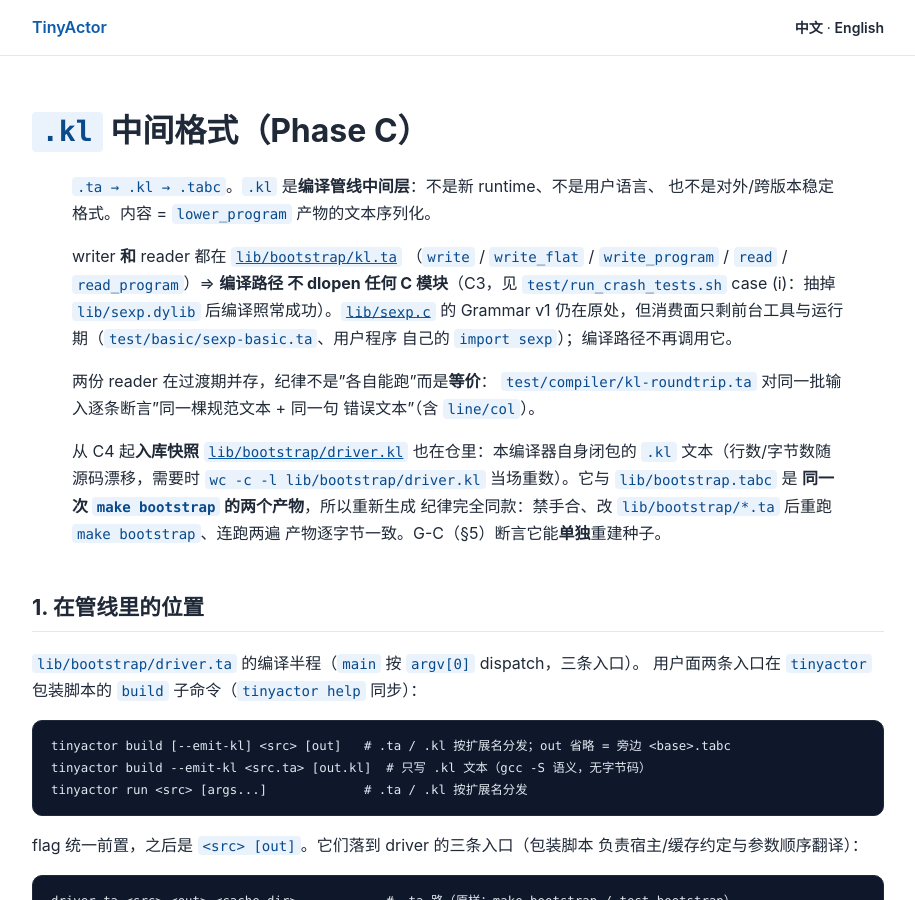
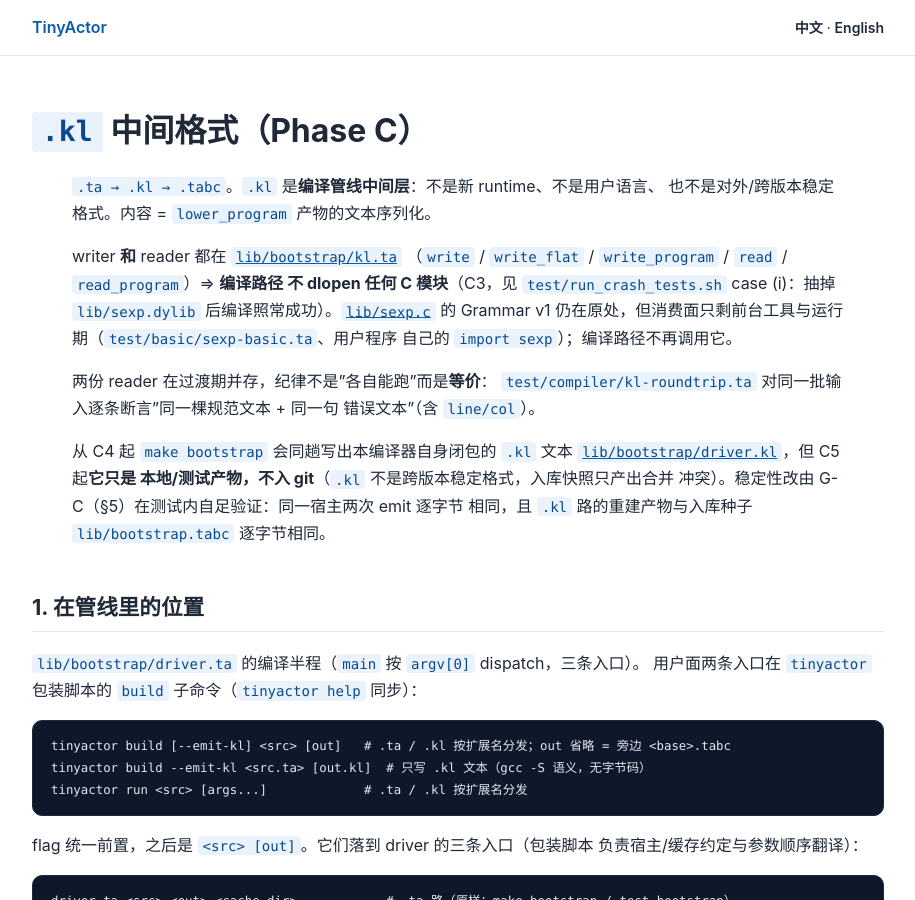
Before and after one commit to tiancaiamao/tinyactor, a Jekyll site: the page built from docs/kl-format.md, in a window 1280 px wide and 900 px high. Shown: the whole window, without its empty margins (182-1097 px from the left). Built offline with Jekyll 4.4.1, drawn with Linux system fonts in a browser that asks for light colours; our own code applies the rules of GitHub Pages for plain Markdown files; some of the changed text lies outside the part shown.

Commit message:
kl: driver.kl 快照退为本地产物，不入 git（G-C 改为测试内自足）
入库快照唯一独有价值是 git 历史里锚住 .kl 字节，而 .kl 本就不是跨版本
稳定格式——锚不稳定物只产出合并冲突（425KB 生成物每 PR 噪音 + 禁手合
纪律）。稳定性保障全部移进测试流程，语义无损：

- git rm --cached lib/bootstrap/driver.kl，.gitignore 收编
- make bootstrap 仍同趟写出（本地观察用），clean 顺带清理
- TEST_DEPS 去掉 driver.kl（否则 fresh clone 缺文件会触发全量 bootstrap）
- G-C 重写为测试内自足：
  (a) writer 确定性：同一宿主二次 emit 与首次逐字节相同
  (b) .kl 路直连种子：G-B 的 from-kl 产物 cmp 入库种子
      （连上 G-D 的 rebuilt==seed，三路闭合成一格）
- 同步 docs/kl-format.md（§1/§5 G-C/C5/Phase 收尾）、AGENTS.md 纪律

````diff
--- a/docs/kl-format.md
+++ b/docs/kl-format.md
@@ -14,12 +14,11 @@
 > `test/compiler/kl-roundtrip.ta` 对同一批输入逐条断言"同一棵规范文本 + 同一句
 > 错误文本"（含 `line/col`）。
 >
-> 从 C4 起**入库快照** [`lib/bootstrap/driver.kl`](../lib/bootstrap/driver.kl)
-> 也在仓里：本编译器自身闭包的 `.kl` 文本（行数/字节数随源码漂移，需要时
-> `wc -c -l lib/bootstrap/driver.kl` 当场重数）。它与
-> `lib/bootstrap.tabc` 是 **同一次 `make bootstrap` 的两个产物**，所以重新生成
-> 纪律完全同款：禁手合、改 `lib/bootstrap/*.ta` 后重跑 `make bootstrap`、连跑两遍
-> 产物逐字节一致。G-C（§5）断言它能**单独**重建种子。
+> 从 C4 起 `make bootstrap` 会同趟写出本编译器自身闭包的 `.kl` 文本
+> [`lib/bootstrap/driver.kl`](../lib/bootstrap/driver.kl)，但 C5 起**它只是
+> 本地/测试产物，不入 git**（`.kl` 不是跨版本稳定格式，入库快照只产出合并
+> 冲突）。稳定性改由 G-C（§5）在测试内自足验证：同一宿主两次 emit 逐字节
+> 相同，且 `.kl` 路的重建产物与入库种子 `lib/bootstrap.tabc` 逐字节相同。
 
 ## 1. 在管线里的位置
 
@@ -222,7 +221,7 @@ comment := ';' 到行尾
 |---|---|---|
 | **G-A** | 格式可往返（文本幂等 + 逐字节不动点）：拼写表 + 断行 + 真实 lower 树 + 前奏文本无引号；C3 起另加"TA reader 与 C reader 逐条等价 + 响亮失败表 + 严格边界" | `bash test/run_compiler_tests.sh`（`test/compiler/kl-roundtrip.ta`，237 断言） |
 | **G-B** | 两条路同产物：`compile(lower(driver.ta))` vs `compile(read(write(lower(driver.ta))))` 逐字节（含 `.tabc` 头两数） | `make test-bootstrap` / `bash test/run_bootstrap_tests.sh`（第 3 项：`--emit-kl` 写 → `--from-kl` 读回 → `cmp`） |
-| **G-C** | `.kl` 快照自足（Phase D 锚）：入库 `lib/bootstrap/driver.kl` ① 与本趟现写的 `.kl` 逐字节相同（= 再生成纪律的可判形式）；② `--from-kl` 单独重建出的 `.tabc` 与入库种子逐字节相同 | `make test-bootstrap` / `bash test/run_bootstrap_tests.sh`（第 5 项；宿主 = G-D 刚判过的重建产物） |
+| **G-C** | `.kl` 自足门（Phase D 锚，测试内自足、不靠入库快照）：① 同一宿主二次 emit 与首次逐字节相同（writer 确定性）；② `.kl` 路的 from-kl 重建产物与入库种子逐字节相同（连上 G-D 的 rebuilt == seed，三路闭合成一格） | `make test-bootstrap` / `bash test/run_bootstrap_tests.sh`（第 5 项；宿主 = G-D 刚判过的重建产物） |
 | **G-D** | 既有 fixed point：`tavm -q $seed driver.ta rebuilt ""` 后 `cmp rebuilt $seed` | `make test-bootstrap` / `bash test/run_bootstrap_tests.sh` |
 | **G-E** | 逐模块 `.kl` 链接 == 整 `.kl` 逐字节 + `--emit-kl-dir` 不影响编译产物 + `--from-kl` 闭环（52 程序：driver 闭包 + 全部 lib 单元各自成程序） | `make test-kl-link` / `sh test/run_kl_link_gate.sh`（§9） |
 | **V5** | 全仓 0 处依赖旧引号读法（`'nil`/`'true`/`'false`/`'<数字>`） | `bash test/run_compiler_tests.sh`（grep 断言） |
@@ -272,7 +271,6 @@ CLI（`--emit-kl` / `--from-kl`），同一命题就不该留第二份实现。
 
 ```sh
 # 先写 .kl（driver 闭包文本；C3 把 TA reader 自己也算进了闭包）
-# 入库快照 lib/bootstrap/driver.kl 就是这条命令今天写出来的那份（G-C ①）
 ./tavm -q lib/bootstrap.tabc --emit-kl /tmp/driver.kl lib/bootstrap/driver.ta /tmp/A.tabc ""
 TA_ACTOR_HEAP=37748736 ./tavm -q lib/bootstrap.tabc --from-kl /tmp/driver.kl /tmp/B.tabc
 TA_ACTOR_HEAP=38797312 ./tavm -q lib/bootstrap.tabc lib/bootstrap/driver.ta /tmp/P.tabc ""
@@ -318,10 +316,11 @@ abort（打印占用明细），绝不返回半个结构；是否需要给编译
 | C2 | driver 接缝参数化（`--emit-kl` / `--from-kl`）+ G-B 进 `run_bootstrap_tests.sh` | ✅ #321 |
 | C3 | reader 搬编译器层（删编译路径对 `lib/sexp.dylib` 的依赖）+ 渲染器收敛（#1/#4 → kl） | ✅ #325 |
 | C4 | `.kl` 快照入仓（`lib/bootstrap/driver.kl`）+ G-C（纪律同 `lib/bootstrap.tabc`：禁手合，重跑再生成） | ✅ 本 PR |
+| C5 | `.kl` 快照退为本地/测试产物（不入 git），G-C 改为测试内自足：二次 emit 确定性 + `.kl` 路直连种子 | ✅ |
 
-Phase C 收尾：C0–C4 全绿后 `.ta → .kl → .tabc` 三段各有入口与门（G-A/G-B/G-C/G-D/V5），
-`.kl` 快照就是 Phase D 的锚——任何后续改动若把 `compile(driver.kl)` 与种子推开一个字节，
-G-C 先红。
+Phase C 收尾：C0–C5 全绿后 `.ta → .kl → .tabc` 三段各有入口与门（G-A/G-B/G-C/G-D/V5），
+`.kl` 稳定性由 G-C 在每趟测试里现场验证——任何后续改动若把 `.kl` 往返或
+`compile(driver.kl)` 与种子推开一个字节，G-C 先红。
 ## 9. 逐模块 `.kl` 与链接（步 2）
 
 `.ta → .kl → .tabc` 的分段再进一步：`.kl` 不只按**整程序**写（`--emit-kl`），
````
Also changed, not shown: AGENTS.md (+2 -2 lines), 4 other files.
